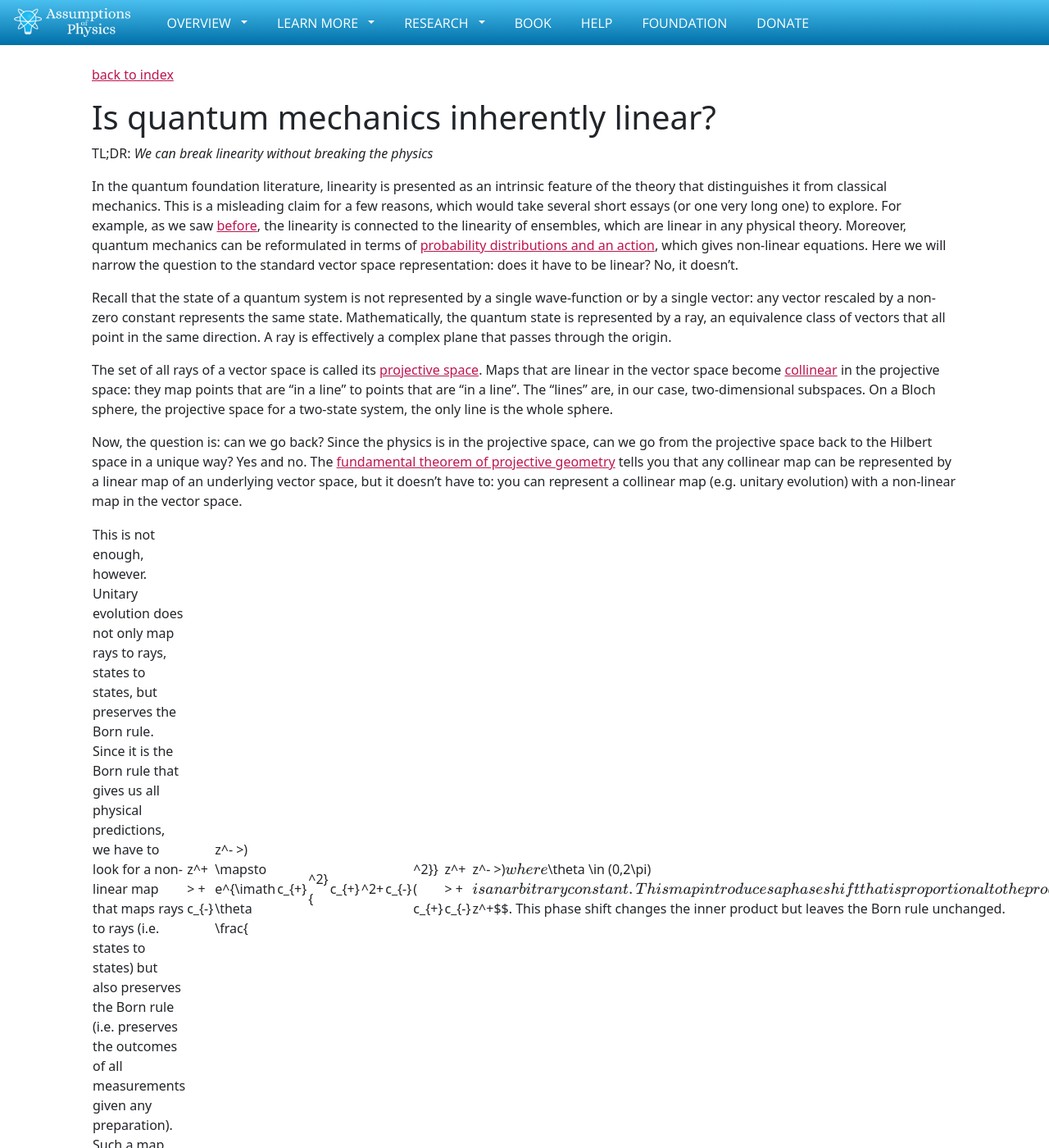
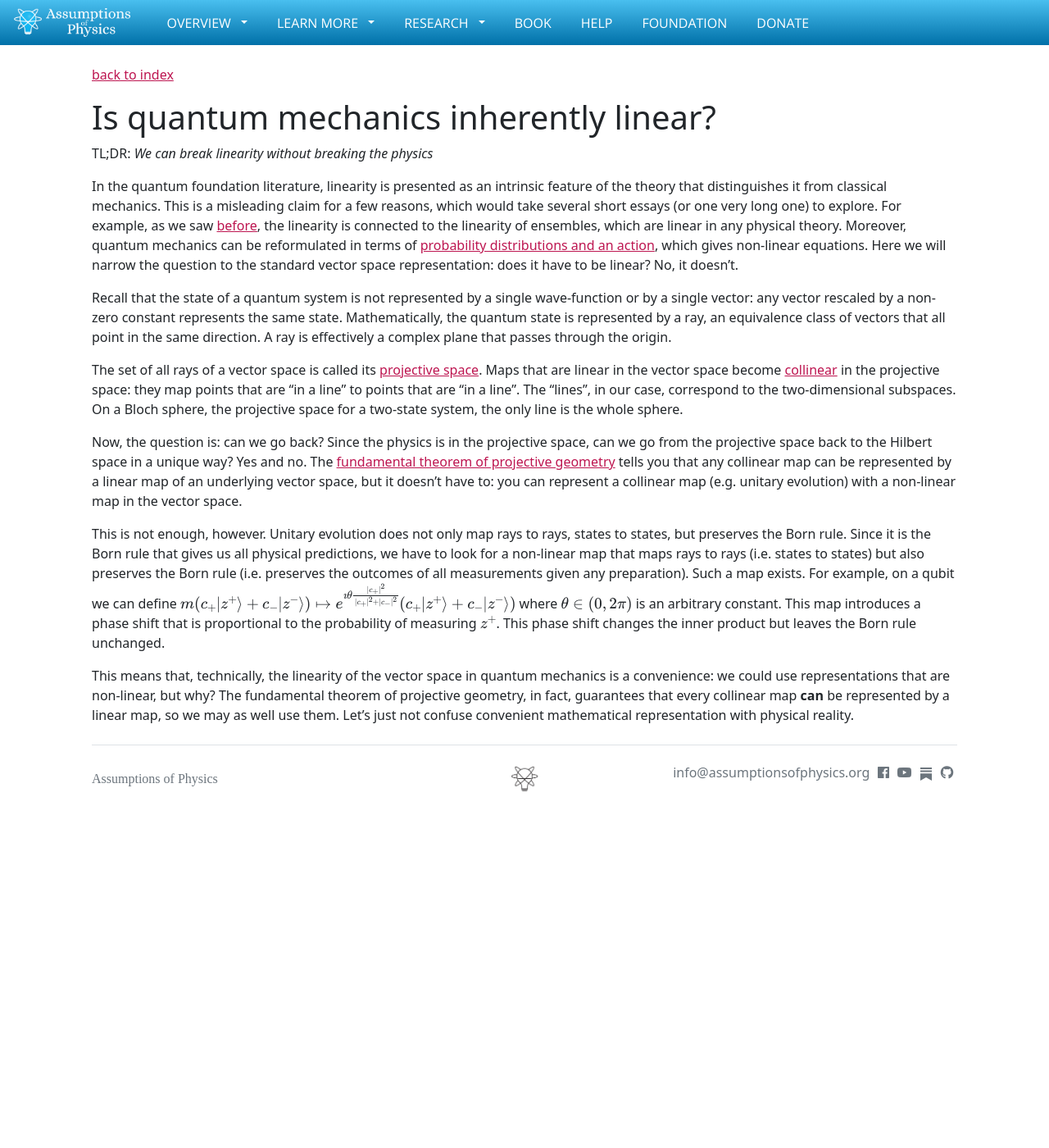
Before and after one commit to assumptionsofphysics/assumptionsofphysics.github.io, a Jekyll site: the page built from _essays/2026-05-15-is-quantum-linear.md, in a window 1280 px wide and 1400 px high. Shown: the whole window at 82% size. Built offline with Jekyll 4.4.1, drawn with Linux system fonts in a browser that asks for light colours; nearby versions of some CDN libraries; some web fonts are replaced; a script that is not in the unit is left out; some of the changed text lies outside the part shown.

Commit message:
Math fixed

```diff
--- a/_essays/2026-05-15-is-quantum-linear.md
+++ b/_essays/2026-05-15-is-quantum-linear.md
@@ -10,10 +10,10 @@ In the quantum foundation literature, linearity is presented as an intrinsic fea
 
 Recall that the state of a quantum system is not represented by a single wave-function or by a single vector: any vector rescaled by a non-zero constant represents the same state. Mathematically, the quantum state is represented by a ray, an equivalence class of vectors that all point in the same direction. A ray is effectively a complex plane that passes through the origin.
 
-The set of all rays of a vector space is called its [projective space](https://en.wikipedia.org/wiki/Complex_projective_space). Maps that are linear in the vector space become [collinear](https://en.wikipedia.org/wiki/Collinearity) in the projective space: they map points that are "in a line" to points that are "in a line". The "lines" are, in our case, two-dimensional subspaces. On a Bloch sphere, the projective space for a two-state system, the only line is the whole sphere.
+The set of all rays of a vector space is called its [projective space](https://en.wikipedia.org/wiki/Complex_projective_space). Maps that are linear in the vector space become [collinear](https://en.wikipedia.org/wiki/Collinearity) in the projective space: they map points that are "in a line" to points that are "in a line". The "lines", in our case, correspond to the two-dimensional subspaces. On a Bloch sphere, the projective space for a two-state system, the only line is the whole sphere.
 
 Now, the question is: can we go back? Since the physics is in the projective space, can we go from the projective space back to the Hilbert space in a unique way? Yes and no. The [fundamental theorem of projective geometry](https://en.wikipedia.org/wiki/Homography#Fundamental_theorem_of_projective_geometry) tells you that any collinear map can be represented by a linear map of an underlying vector space, but it doesn't have to: you can represent a collinear map (e.g. unitary evolution) with a non-linear map in the vector space.
 
-This is not enough, however. Unitary evolution does not only map rays to rays, states to states, but preserves the Born rule. Since it is the Born rule that gives us all physical predictions, we have to look for a non-linear map that maps rays to rays (i.e. states to states) but also preserves the Born rule (i.e. preserves the outcomes of all measurements given any preparation). Such a map exists. For example, on a qubit we can define $$m(c_{+} | z^+ \> + c_{-} | z^- \>) \mapsto e^{\imath \theta \frac{|c_{+}|^2}{|c_{+}|^2+|c_{-}|^2}} ( c_{+} | z^+ \> + c_{-}  | z^- \>)$$ where $$\theta \in (0,2\pi)$$ is an arbitrary constant. This map introduces a phase shift that is proportional to the probability of measuring $$z^+$$. This phase shift changes the inner product but leaves the Born rule unchanged.
+This is not enough, however. Unitary evolution does not only map rays to rays, states to states, but preserves the Born rule. Since it is the Born rule that gives us all physical predictions, we have to look for a non-linear map that maps rays to rays (i.e. states to states) but also preserves the Born rule (i.e. preserves the outcomes of all measurements given any preparation). Such a map exists. For example, on a qubit we can define $$m(c_{+} \vert z^+ \rangle + c_{-} \vert z^- \rangle) \mapsto e^{\imath \theta \frac{\vert c_{+}\vert^2}{\vert c_{+}\vert^2+\vert c_{-}\vert^2}} ( c_{+} \vert z^+ \rangle + c_{-}  \vert z^- \rangle)$$ where $$\theta \in (0,2\pi)$$ is an arbitrary constant. This map introduces a phase shift that is proportional to the probability of measuring $$z^+$$. This phase shift changes the inner product but leaves the Born rule unchanged.
 
 This means that, technically, the linearity of the vector space in quantum mechanics is a convenience: we could use representations that are non-linear, but why? The fundamental theorem of projective geometry, in fact, guarantees that every collinear map **can** be represented by a linear map, so we may as well use them. Let's just not confuse convenient mathematical representation with physical reality.
```
